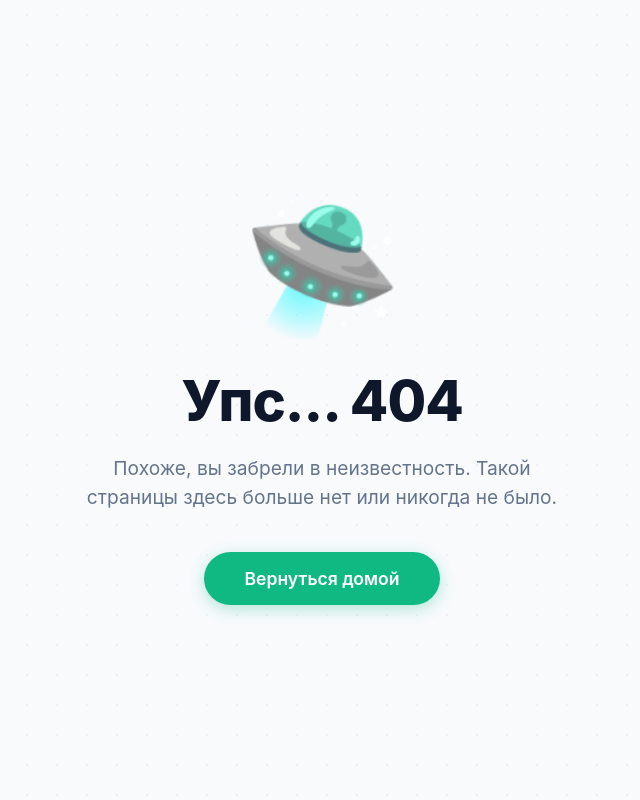
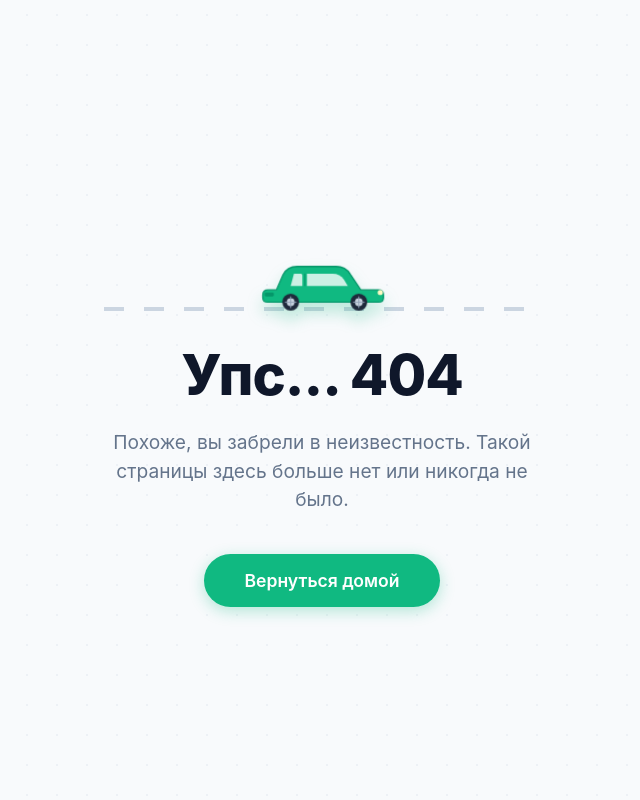
Before and after one commit to kazban0v/Dacar, a Django app: template templates/404.html in a window 1280 px wide. Shown: the whole page, without its empty margins (318-958 px from the left). Run offline with Django 5.2, Linux system fonts and the light colour scheme; the template is opened without the code that fills it, so the values that code supplies are empty.

Commit message:
Update 404 template with awesome SVG animation

```diff
--- a/templates/404.html
+++ b/templates/404.html
@@ -10,6 +11,11 @@
             --bg: #f8fafc;
             --text: #1e293b;
         }
+
+        * {
+            box-sizing: border-box;
+        }
+
         body {
             margin: 0;
             padding: 0;
@@ -22,20 +28,87 @@
             height: 100vh;
             text-align: center;
             overflow: hidden;
+            position: relative;
         }
+
         .container {
             max-width: 500px;
             padding: 2rem;
             animation: fadeIn 0.8s ease-out forwards;
             opacity: 0;
             transform: translateY(20px);
+            position: relative;
+            z-index: 2;
         }
-        .icon {
-            font-size: 8rem;
-            margin-bottom: 1rem;
-            animation: float 3s ease-in-out infinite;
-            display: inline-block;
+
+        /* ---- Сцена с машиной и дорогой ---- */
+        .scene {
+            position: relative;
+            width: 100%;
+            height: 140px;
+            margin-bottom: 0.5rem;
+            overflow: hidden;
         }
+
+        .road {
+            position: absolute;
+            bottom: 22px;
+            left: 0;
+            right: 0;
+            height: 4px;
+            background: repeating-linear-gradient(to right,
+                    #cbd5e1 0px,
+                    #cbd5e1 20px,
+                    transparent 20px,
+                    transparent 40px);
+            animation: roadMove 0.6s linear infinite;
+        }
+
+        .car-wrap {
+            position: absolute;
+            bottom: 22px;
+            left: 50%;
+            transform: translateX(-50%);
+            animation: driveAway 3.2s cubic-bezier(0.55, 0, 0.85, 0.35) infinite;
+        }
+
+        .car {
+            width: 130px;
+            height: auto;
+            display: block;
+            filter: drop-shadow(0 10px 8px rgba(16, 185, 129, 0.25));
+            animation: bounce 0.35s ease-in-out infinite;
+        }
+
+        .wheel {
+            transform-origin: center;
+            animation: spin 0.4s linear infinite;
+        }
+
+        .smoke {
+            position: absolute;
+            bottom: 26px;
+            left: 50%;
+            transform: translateX(-50%);
+            width: 12px;
+            height: 12px;
+            border-radius: 50%;
+            background: rgba(148, 163, 184, 0.6);
+            animation: smokeOut 3.2s ease-out infinite;
+        }
+
+        .smoke:nth-child(2) {
+            animation-delay: 0.5s;
+        }
+
+        .smoke:nth-child(3) {
+            animation-delay: 1s;
+        }
+
+        .smoke:nth-child(4) {
+            animation-delay: 1.5s;
+        }
+
         h1 {
             font-size: 3.5rem;
             margin: 0 0 0.5rem 0;
@@ -96,13 +250,63 @@
         }
     </style>
 </head>
+
 <body>
     <div class="bg-pattern"></div>
     <div class="container">
-        <div class="icon">🛸</div>
+
+        <div class="scene">
+            <div class="road"></div>
+            <div class="smoke"></div>
+            <div class="smoke"></div>
+            <div class="smoke"></div>
+            <div class="car-wrap">
+                <svg class="car" viewBox="0 0 200 100" xmlns="http://www.w3.org/2000/svg">
+                    <!-- кузов -->
+                    <path d="M15 68
+                 L28 68 L38 45
+                 C42 37 50 32 60 32
+                 L120 32
+                 C130 32 137 36 142 44
+                 L158 68
+                 L185 68
+                 C190 68 193 71 193 76
+                 L193 80
+                 C193 84 190 87 185 87
+                 L15 87
+                 C10 87 7 84 7 80
+                 L7 76
+                 C7 71 10 68 15 68 Z" fill="#10b981" stroke="#059669" stroke-width="2" />
+                    <!-- окна -->
+                    <path d="M55 43 L65 43 C67 43 68 44 68 46 L68 62 L50 62 Z" fill="#e0f7ef" opacity="0.9" />
+                    <path d="M75 43 L115 43 C122 43 128 46 132 52 L138 62 L75 62 Z" fill="#e0f7ef" opacity="0.9" />
+                    <!-- дверная линия -->
+                    <line x1="72" y1="43" x2="72" y2="62" stroke="#059669" stroke-width="1.5" />
+                    <!-- фара -->
+                    <circle cx="188" cy="72" r="4" fill="#fef9c3" />
+                    <!-- бампер -->
+                    <rect x="10" y="72" width="14" height="6" rx="2" fill="#059669" />
+                    <!-- колёса -->
+                    <g class="wheel" style="transform-origin: 50px 87px;">
+                        <circle cx="50" cy="87" r="13" fill="#1e293b" />
+                        <circle cx="50" cy="87" r="6" fill="#cbd5e1" />
+                        <line x1="50" y1="78" x2="50" y2="96" stroke="#94a3b8" stroke-width="1.5" />
+                        <line x1="41" y1="87" x2="59" y2="87" stroke="#94a3b8" stroke-width="1.5" />
+                    </g>
+                    <g class="wheel" style="transform-origin: 155px 87px;">
+                        <circle cx="155" cy="87" r="13" fill="#1e293b" />
+                        <circle cx="155" cy="87" r="6" fill="#cbd5e1" />
+                        <line x1="155" y1="78" x2="155" y2="96" stroke="#94a3b8" stroke-width="1.5" />
+                        <line x1="146" y1="87" x2="164" y2="87" stroke="#94a3b8" stroke-width="1.5" />
+                    </g>
+                </svg>
+            </div>
+        </div>
+
         <h1>Упс... 404</h1>
         <p>Похоже, вы забрели в неизвестность. Такой страницы здесь больше нет или никогда не было.</p>
         <a href="/" class="btn">Вернуться домой</a>
     </div>
 </body>
+
 </html>
```
Also changed, not shown: other parts of templates/404.html (+87 -5 lines).
